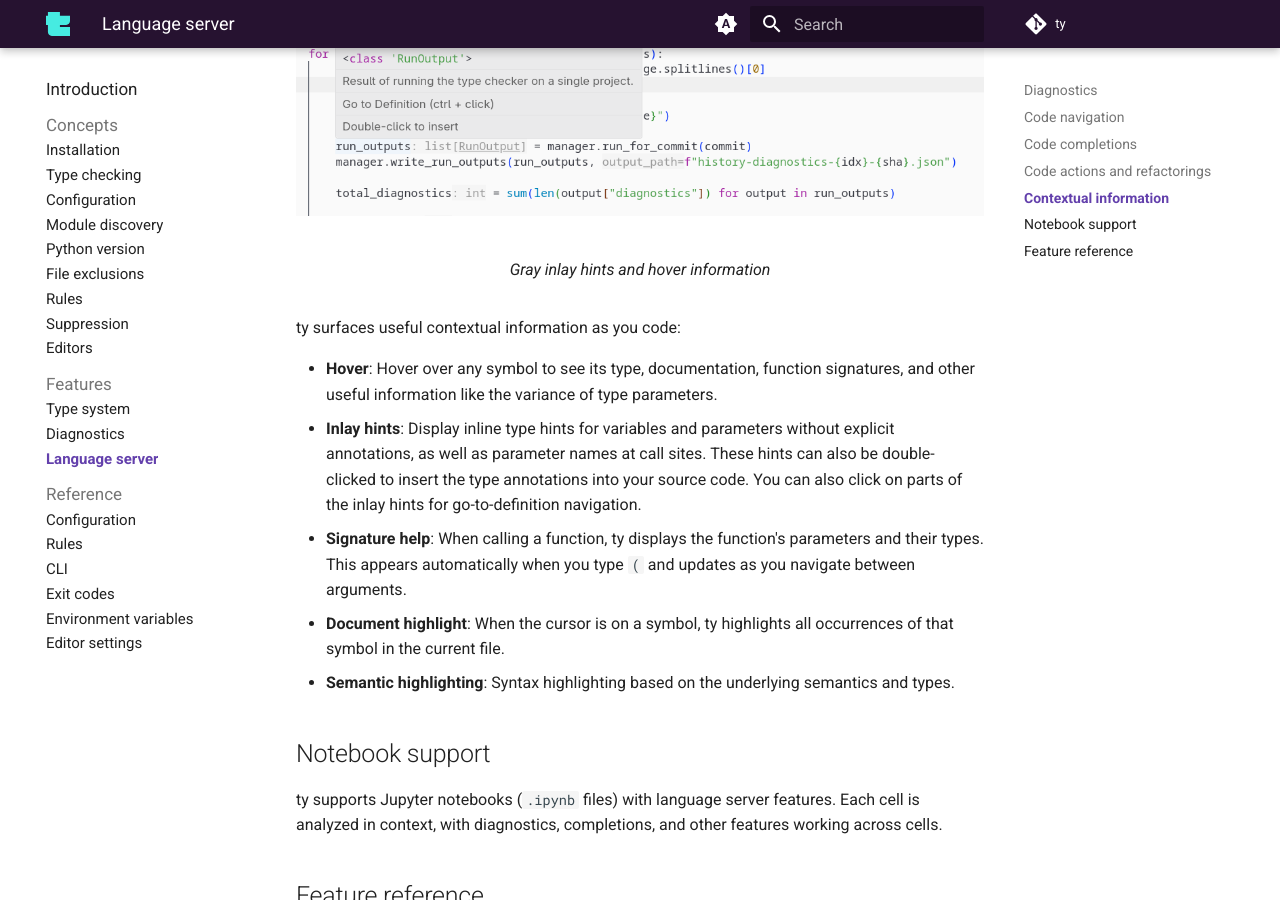
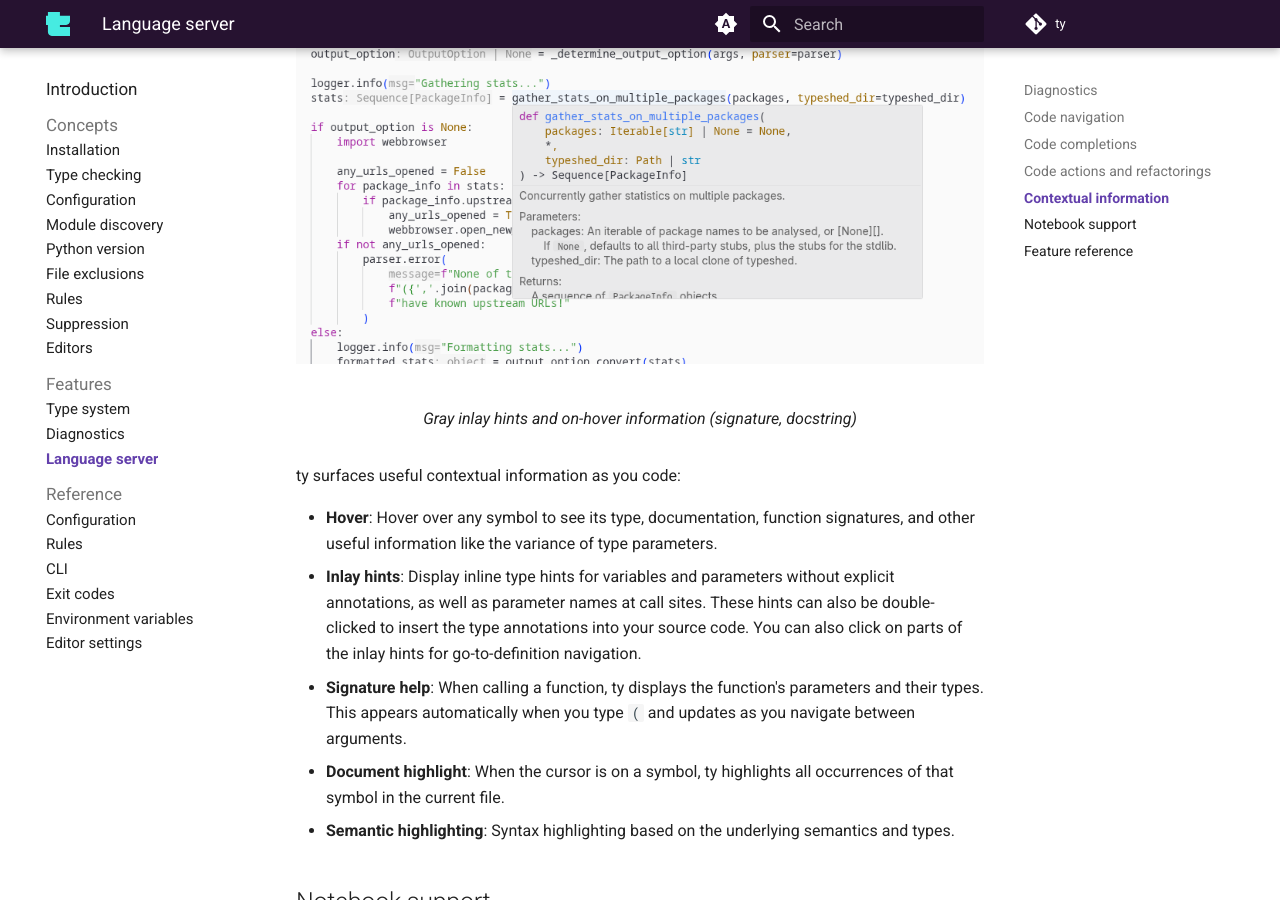
Before and after one commit to astral-sh/ty, an MkDocs documentation site: the page built from docs/features/language-server.md, in a window 1280 px wide and 900 px high, scrolled down 3067 px. Built offline with MkDocs 1.6.1 and Material for MkDocs 9.7.7, drawn with Linux system fonts in a browser that asks for light colours; comment, search, counter and statistics services are not loaded.

Commit message:
Better inlay hint + hover example

```diff
--- a/docs/features/language-server.md
+++ b/docs/features/language-server.md
@@ -1,3 +1,6 @@
+<!-- Note for maintainers: the screenshots referenced in this document were taken using
+     the "Atom One Light" theme in VS Code. -->
+
 # Language server
 
 You can generally expect ty to be a fully-featured [language server] for Python.
@@ -70,7 +73,7 @@
 
 <figure markdown="span">
   ![Inlay hints](screenshots/inlay-hints.png)
-  <figcaption>Gray inlay hints and hover information</figcaption>
+  <figcaption>Gray inlay hints and on-hover information (signature, docstring)</figcaption>
 </figure>
 
 ty surfaces useful contextual information as you code:
```
Also changed, not shown: docs/features/screenshots/inlay-hints.png.
